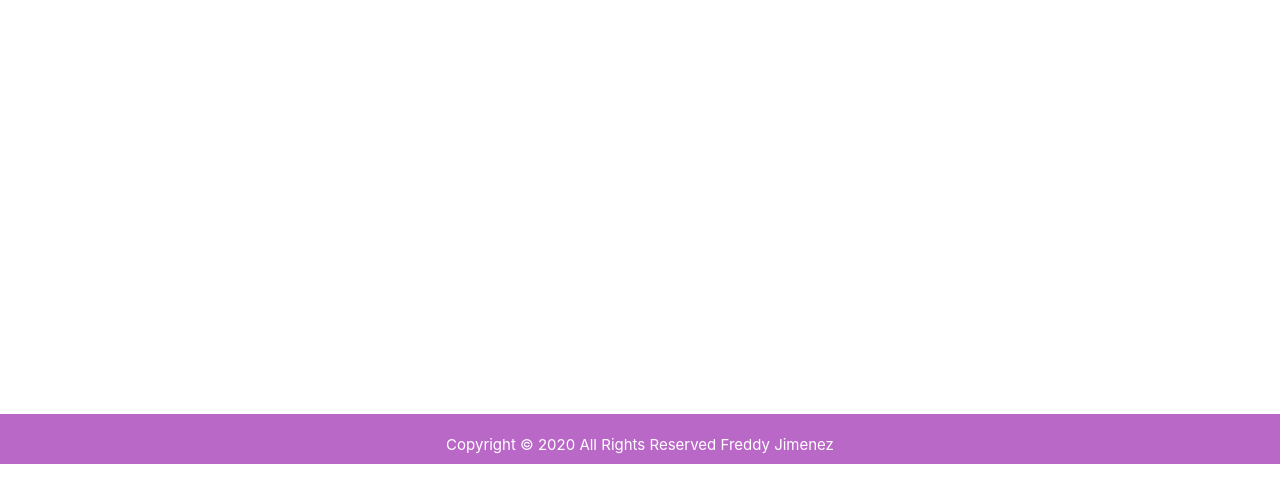
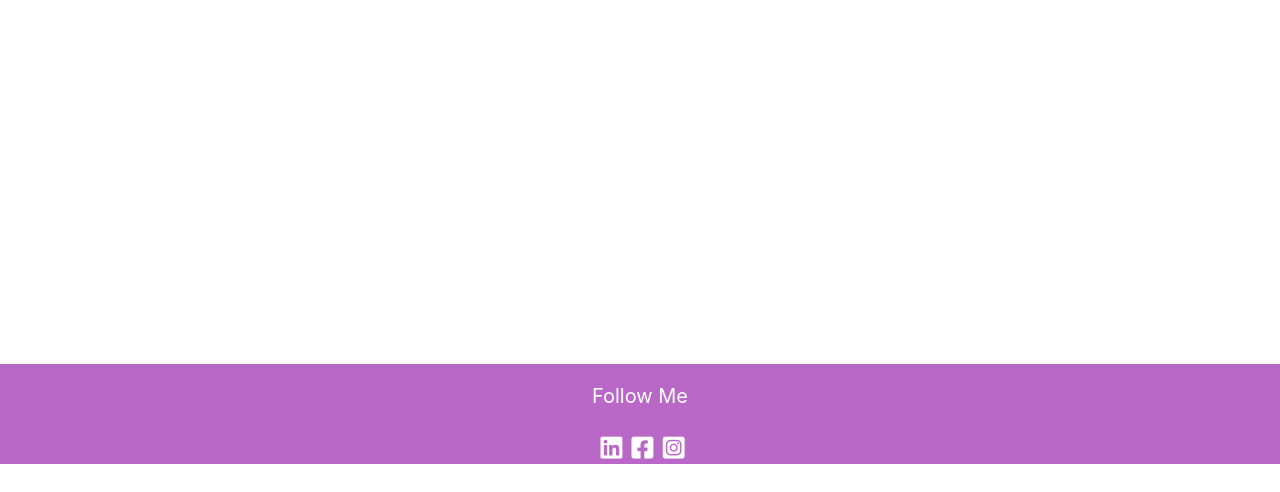
Before and after one commit to fjimenez95/personal-website, a plain HTML site: page index.html in a window 1280 px wide. Shown: the part 336-828 px from the top of the page. Before the commit the page ends 800 px from the top, so only its background shows below. Drawn offline with nearby package versions, Linux system fonts and the light colour scheme.

Commit message:
added social media links

```diff
--- a/css/style.css
+++ b/css/style.css
@@ -33,5 +33,23 @@ main {
 footer {
     display: flex;
     justify-content: center;
-    height: 50px;
+    flex-direction: column;
+    align-items: center;
+    height: 100px;
 }
+
+page-footer {
+    padding: 0;
+}
+footer h3 {
+    font-size: 20px;
+}
+
+footer section a {
+    color: white;
+}
+
+i {
+    font-size: 25px;
+    margin: 10px 0px 10px 5px;
+}
--- a/index.html
+++ b/index.html
@@ -11,6 +11,10 @@
     <!-- Compiled and minified CSS -->
     <link rel="stylesheet" href="https://cdnjs.cloudflare.com/ajax/libs/materialize/1.0.0/css/materialize.min.css">
     <link rel="stylesheet" href="./css/style.css">
+
+    <!-- Font Awesome CDN -->
+    <link rel="stylesheet" href="https://cdnjs.cloudflare.com/ajax/libs/font-awesome/5.14.0/css/all.min.css" integrity="sha512-1PKOgIY59xJ8Co8+NE6FZ+LOAZKjy+KY8iq0G4B3CyeY6wYHN3yt9PW0XpSriVlkMXe40PTKnXrLnZ9+fkDaog==" crossorigin="anonymous" />
+
 
     <!-- Compiled and minified JavaScript -->
     <script src="https://cdnjs.cloudflare.com/ajax/libs/materialize/1.0.0/js/materialize.min.js"></script>
@@ -32,6 +36,18 @@
 
     </main>
     <footer class="page-footer purple lighten-2">
+        <h3>Follow Me</h3>
+        <section>
+            <a href="https://www.linkedin.com/in/jimenezfreddy"  target="_blank">
+                <i class="fab fa-linkedin"></i>
+            </a>
+            <a href="https://www.facebook.com/freddy.jimenez.547" target="_blank">
+                <i class="fab fa-facebook-square"></i>
+            </a>
+            <a href="https://www.instagram.com/freddyfortakeoff/" target="_blank">
+                <i class="fab fa-instagram-square"></i>
+            </a>
+        </section>
         <p class="center-text">Copyright &copy; <span id="year"></span> All Rights Reserved Freddy Jimenez</p>
     </footer>
 
```
Also changed, not shown: 2 other files.
